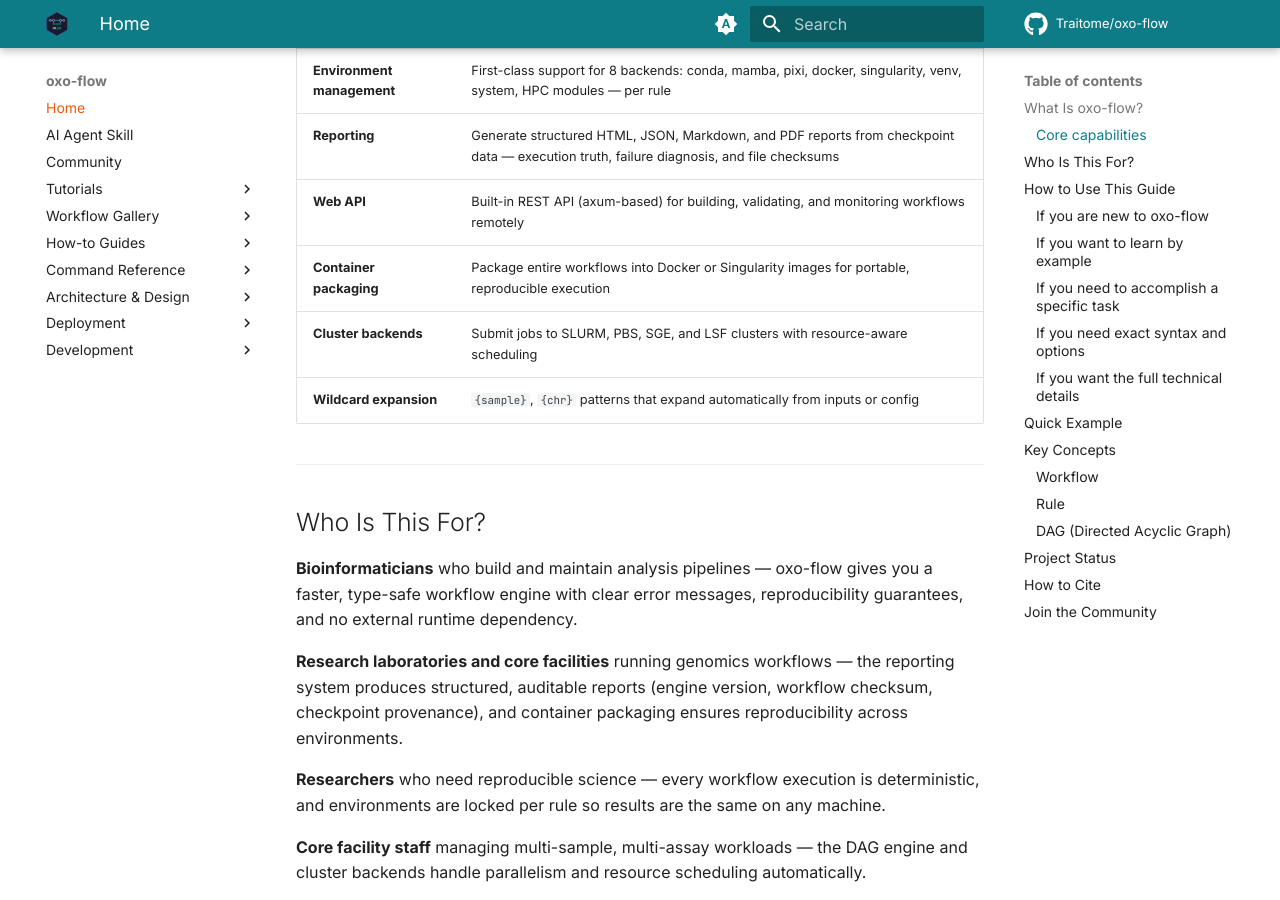
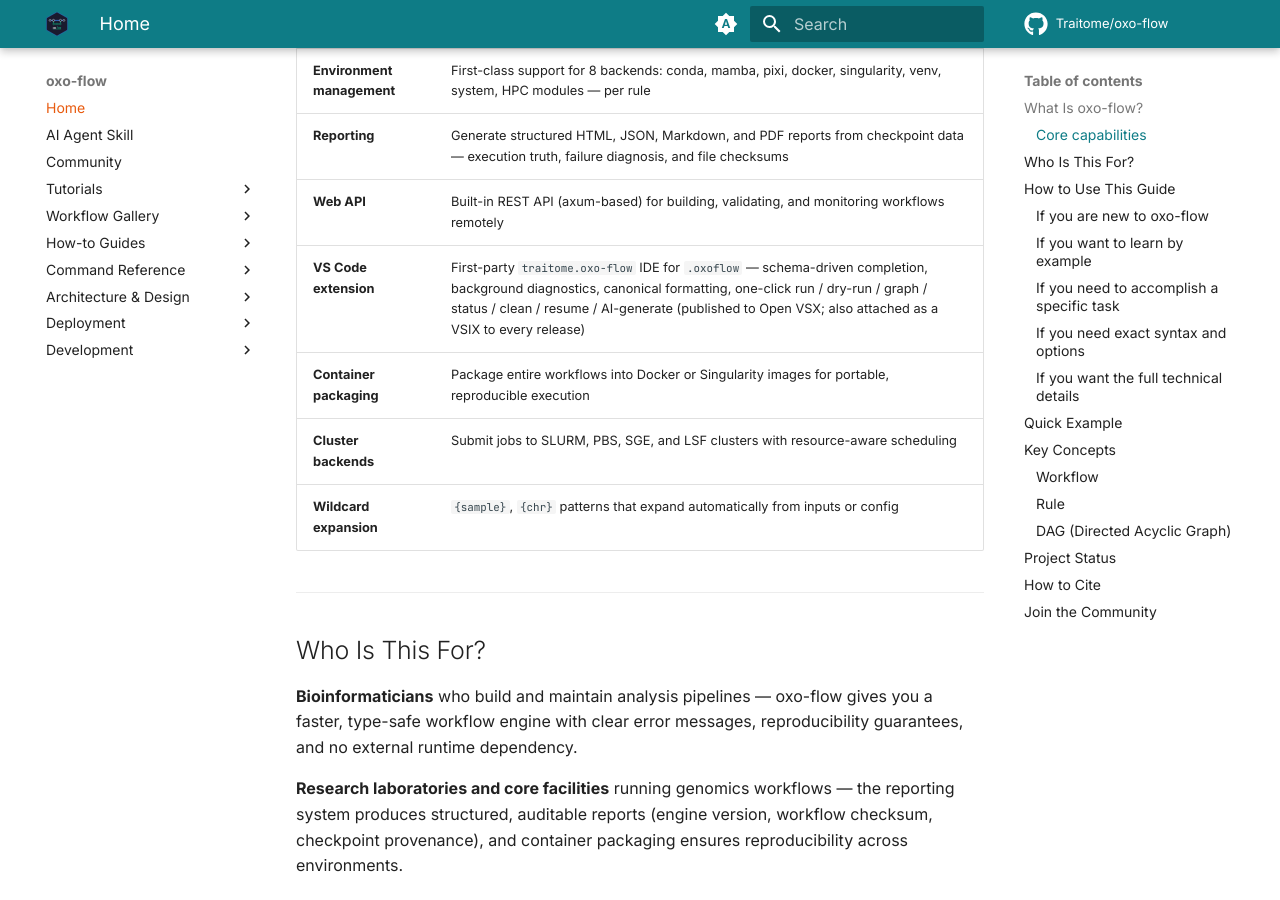
Before and after one commit to Traitome/oxo-flow, an MkDocs documentation site: the page built from docs/guide/src/index.md, in a window 1280 px wide and 900 px high, scrolled down 1241 px. Built offline with MkDocs 1.6.1 and Material for MkDocs 9.7.7, drawn with Linux system fonts in a browser that asks for light colours; comment, search, counter and statistics services are not loaded; the version menu is left out; some of the changed text lies outside the part shown.

Commit message:
docs: promote VS Code extension in README + docs homepage; honest Marketplace wording
Co-Authored-By: Claude <noreply@anthropic.com>

```diff
--- a/docs/guide/src/index.md
+++ b/docs/guide/src/index.md
@@ -47,6 +47,7 @@ oxo-flow is a high-performance workflow engine built from the ground up in Rust
 | **Environment management** | First-class support for 8 backends: conda, mamba, pixi, docker, singularity, venv, system, HPC modules — per rule |
 | **Reporting** | Generate structured HTML, JSON, Markdown, and PDF reports from checkpoint data — execution truth, failure diagnosis, and file checksums |
 | **Web API** | Built-in REST API (axum-based) for building, validating, and monitoring workflows remotely |
+| **VS Code extension** | First-party `traitome.oxo-flow` IDE for `.oxoflow` — schema-driven completion, background diagnostics, canonical formatting, one-click run / dry-run / graph / status / clean / resume / AI-generate (published to Open VSX; also attached as a VSIX to every release) |
 | **Container packaging** | Package entire workflows into Docker or Singularity images for portable, reproducible execution |
 | **Cluster backends** | Submit jobs to SLURM, PBS, SGE, and LSF clusters with resource-aware scheduling |
 | **Wildcard expansion** | `{sample}`, `{chr}` patterns that expand automatically from inputs or config |
@@ -112,7 +113,7 @@ Jump to the **How-to Guides**:
 
 ### If you need exact syntax and options
 
-See the **Command Reference** for all 30 CLI subcommands with usage, options, and examples.
+See the **Command Reference** for all 30 CLI subcommands with usage, options, and examples, or the [VS Code Extension](./reference/vscode-extension.md) reference for the first-party editor integration.
 
 ### If you want the full technical details
 
```
Also changed, not shown: README.md.
